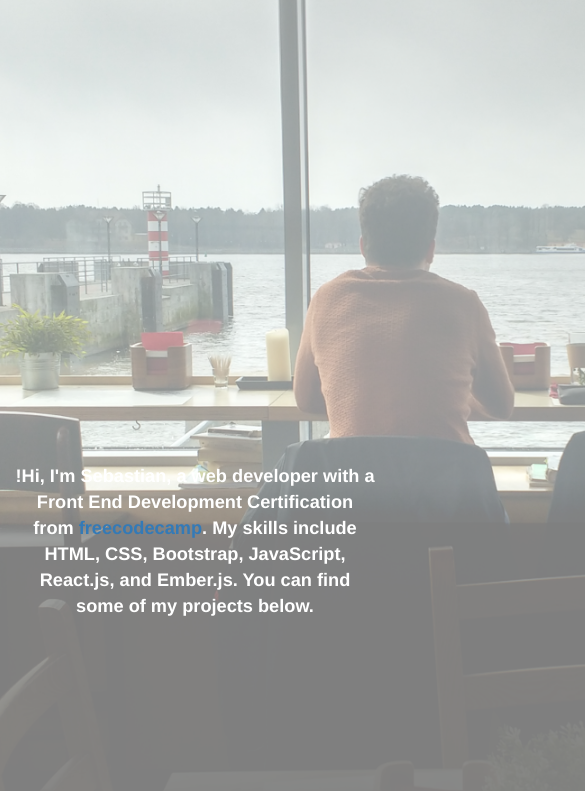
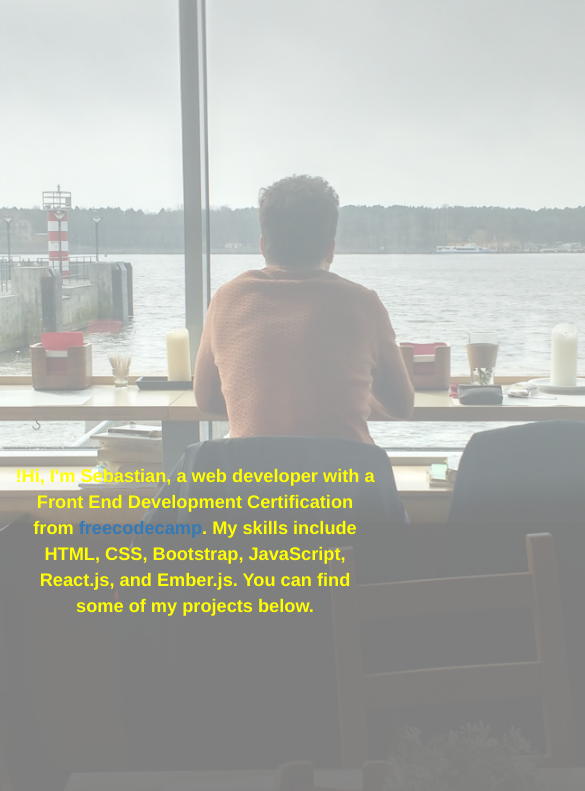
Before and after one commit to sebgrebe/sebgrebe.github.io, a plain HTML site: page index.html in a window 390 px wide. Shown: the part 53-844 px from the top of the page, 585 px wide, since content can reach past the window. Drawn offline with nearby package versions, Linux system fonts and the light colour scheme; a script that the page names is missing.

Commit message:
Update portfolio.css

```diff
--- a/css/portfolio.css
+++ b/css/portfolio.css
@@ -14,7 +14,7 @@ html, body {
   position: relative;
 }
 
-@media screen and (min-width: 1000px) {
+@media screen and (min-width: 1200px) {
   .about img {
     display: block;
     position: absolute;
@@ -25,13 +25,13 @@ html, body {
   }
 }
 
-@media screen and (max-width: 999px) {
+@media screen and (max-width: 1199px) {
 .about img {
     position: absolute;
     height: 100vh;
     opacity: 0.5;
     width: auto;
-    left: calc((999px - 100%)/-2);
+    left: calc((1199px - 100%)/-2);
   }
 }
 
@@ -43,7 +43,7 @@ html, body {
     font-size: 160%;
     margin-top: 65vh;
     text-align: center;
-    color: white;
+    color: yellow;
   }
 }
 
@@ -55,7 +55,7 @@ html, body {
     font-weight: bold;
     margin-top: 60vh;
     text-align: center;
-    color: white;
+    color: yellow;
   }
 }
 
```
